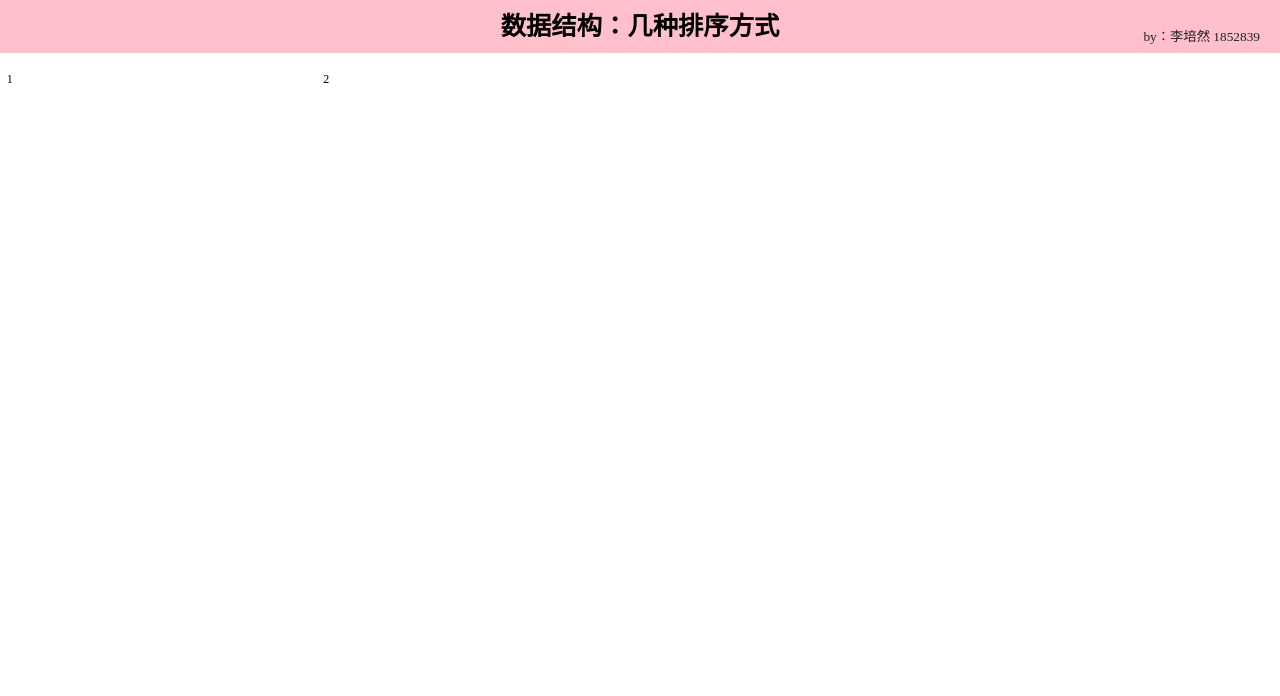
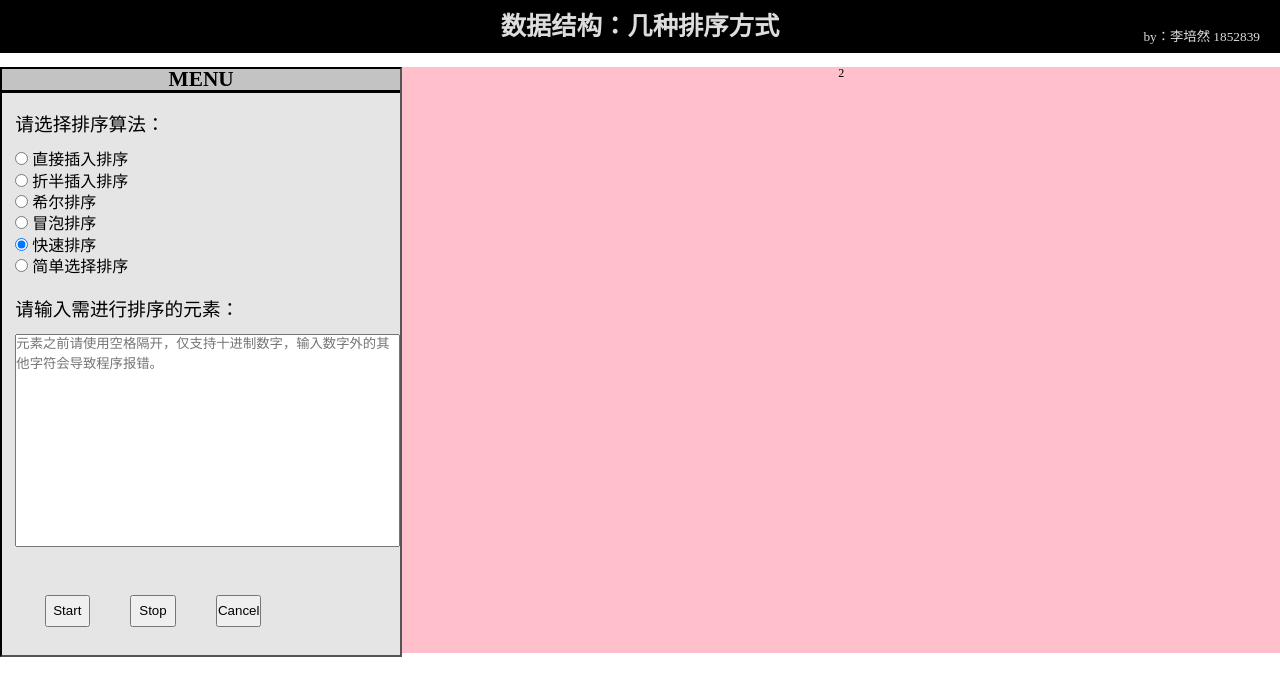
Before and after one commit to Lionel-Peiran/ElectronDemo, an Electron app: page index.html in a window 1280 px wide. Drawn offline with Linux system fonts and the light colour scheme.

Commit message:
前端初步构建完成

```diff
--- a/CSS/index.less
+++ b/CSS/index.less
@@ -12,17 +12,17 @@ header{
     height: 1.25rem;
     h1{
         font-size:0.475rem;
-        color:#000;
+        color:#ddd;
         text-align: center;
         line-height: 1rem;
-        background-color: pink;
+        background-color: black;
     }
     .my_information{
         position: absolute;
         right: 0.375rem;
         top:0.3rem;
         line-height: 0.8rem;
-        color:rgb(33, 33, 40);
+        color:#ddd;
         font-size:0.25rem;
     }
 }
@@ -32,13 +32,61 @@ header{
     min-width: 720px;
     max-width: 1920px;
     margin:0 auto;
-    padding:0.125rem 0.125rem 0;
+
     .column{
         text-align:left;
         flex:1;
+        border-width: 2px;
+        border-color: black;
+        border-style: inset;
     }
     .column:nth-child(2){
+        text-align: center;
         flex:3;
+        background-color: #fff;
+        border-style:hidden;
     }
-
+    .menu{
+        position: relative;
+        left:4 px;
+        background-color: rgba(0, 0, 0, 0.100);
+        height: 11rem;
+        line-height: 0.4rem;
+        h2{
+            font-size:0.4rem;
+            text-align: center;
+            background-color:rgba(0, 0, 0, 0.15);
+            border-bottom-color: black;
+            border-bottom-style: solid;
+        }
+        .choice{
+            font-size: 0.35rem;
+            padding-left: 0.25rem;
+            text-align: left;
+            line-height: 0.4rem;
+        }
+        .input{
+            padding-left: 0.25rem;
+            padding-top: 0.2rem;
+            font-size:0.3rem;
+        }
+        .button{
+            padding-left: 0.3rem;
+        }
+    }
+    textarea{
+        line-height: 1.5;
+        height: 4rem;
+    }
+    button{
+        margin-left: 0.5rem;
+        margin-right: 0.2rem;
+        text-align: center;
+        height: 0.6rem;
+        width: 0.85rem;
+    }
+    .chart{
+        height:11rem;
+        background-color: pink;
+    }
 }
--- a/index.html
+++ b/index.html
@@ -16,10 +16,45 @@
 
     <section class="mainbox">
         <div class="column">
-            1
+            <div class="menu">
+                <h2>MENU</h2>
+                <br>
+                <a class="choice">请选择排序算法：</a>
+                <br>
+                <div class="input">
+                    <input type="radio" name="sort_method"> 直接插入排序
+                    <br>
+                    <input type="radio" name="sort_method"> 折半插入排序
+                    <br>
+                    <input type="radio" name="sort_method"> 希尔排序
+                    <br>
+                    <input type="radio" name="sort_method"> 冒泡排序
+                    <br>
+                    <input type="radio" name="sort_method" checked> 快速排序
+                    <br>
+                    <input type="radio" name="sort_method"> 简单选择排序
+                    <br>
+                </div>
+                <br>
+                <a class="choice">请输入需进行排序的元素：</a>
+                <div class="input">
+                    <textarea style="resize: none;" cols="46"
+                        placeholder="元素之前请使用空格隔开，仅支持十进制数字，输入数字外的其他字符会导致程序报错。"></textarea>
+                </div>
+                <br>
+                <br>
+                <div class="button">
+                    <button>Start</button>
+                    <button>Stop</button>
+                    <button>Cancel</button>
+                </div>
+
+            </div>
         </div>
         <div class="column">
-            2
+            <div class="chart">
+                2
+            </div>
         </div>
     </section>
     <script src="js/flexible.js"></script>
--- a/js/main.js
+++ b/js/main.js
@@ -7,8 +7,8 @@ var mainWindow = null //声明要打开的主窗口
 
 app.on('ready', () => {
     mainWindow = new BrowserWindow({
-        width: 1024,
-        height: 768,
+        width: 1280,
+        height: 720,
         webPreferences: { nodeIntegration: true }
     });
     mainWindow.loadFile('index.html');//加载页面
```
Also changed, not shown: CSS/index.css.
